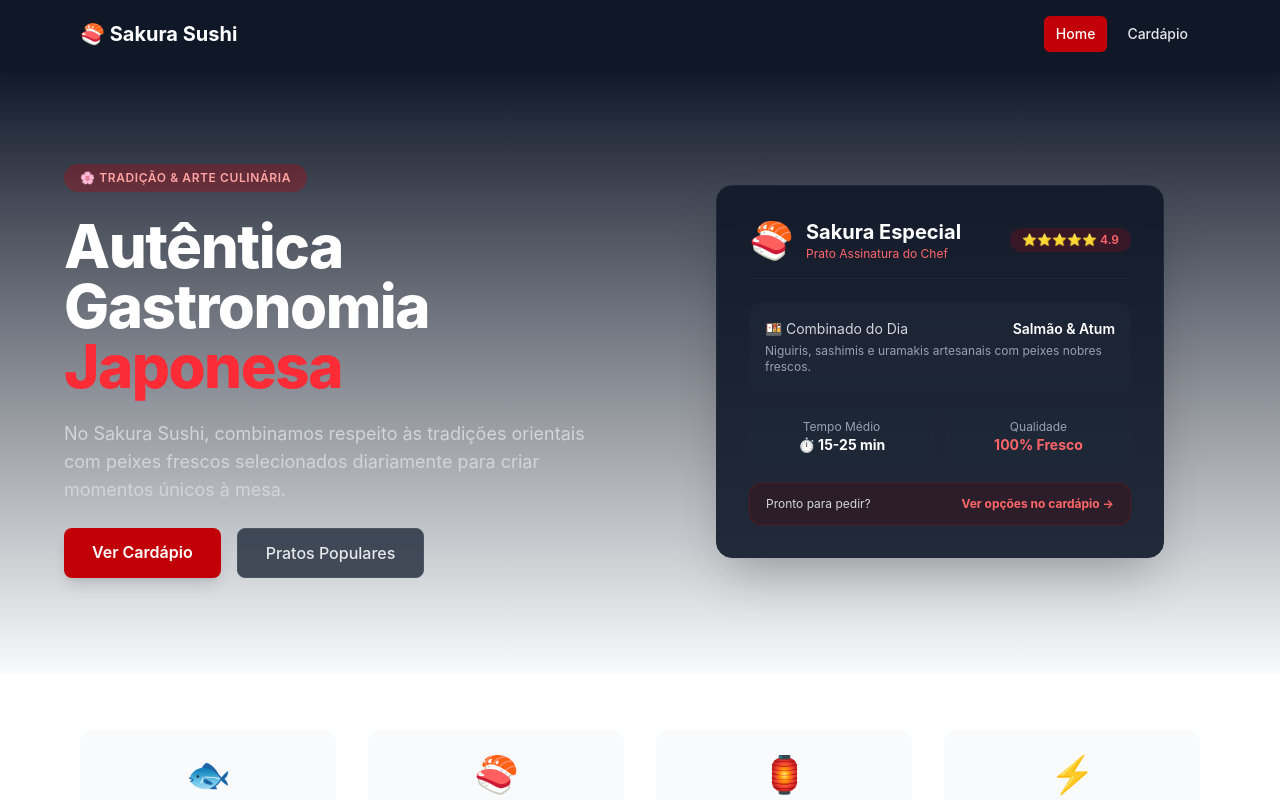
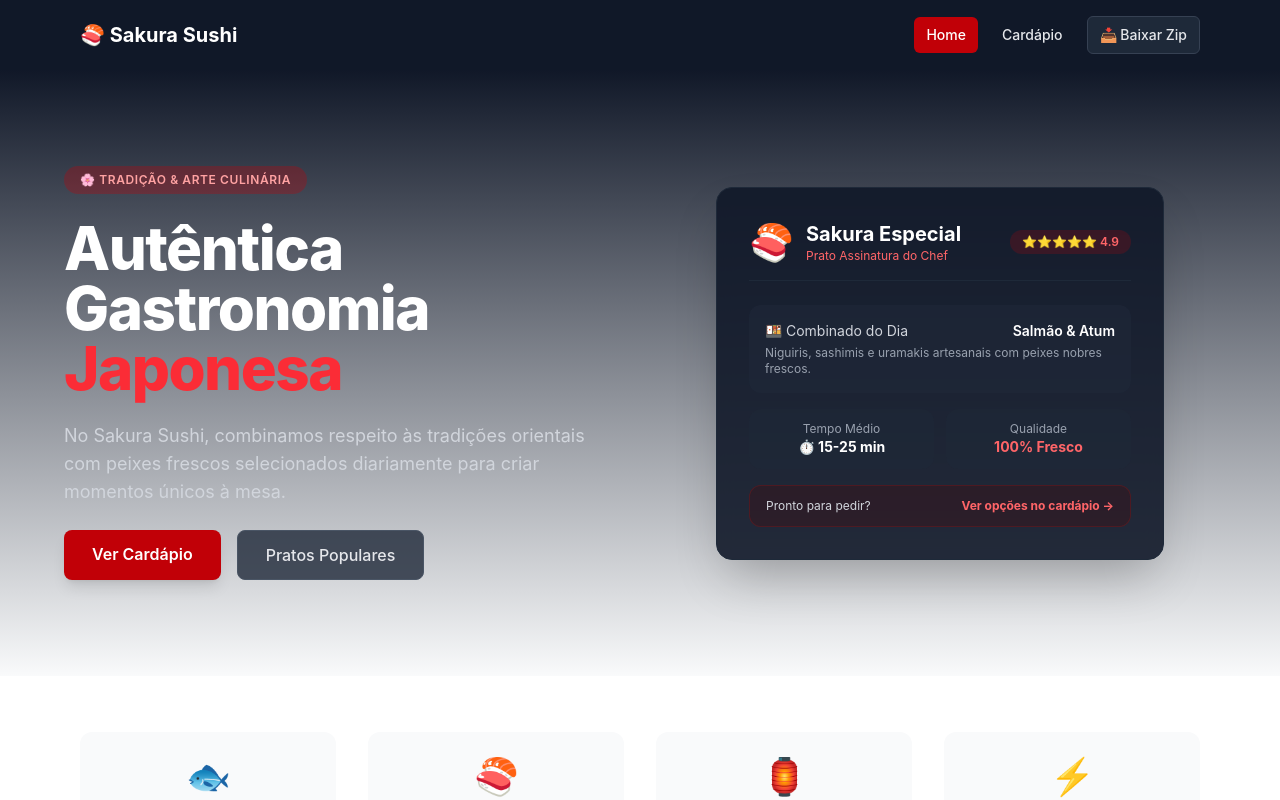
Before and after one commit to ninixzzs/CP5-techflow-dashboard, a React (Vite) app: page / in a window 1280 px wide. Shown: the top 800 px of the page. Built offline with nearby package versions, Linux system fonts and the light colour scheme.

Commit message:
feat: adiciona botao de download do projeto e configuracao para acesso web

```diff
--- a/src/components/Navbar.jsx
+++ b/src/components/Navbar.jsx
@@ -29,17 +29,27 @@ export default function Navbar() {
           {aberto ? '✕' : '☰'}
         </button>
 
-        <ul className="hidden gap-2 md:flex">
+        <ul className="hidden items-center gap-3 md:flex">
           {links.map((l) => (
             <li key={l.to}>
               <NavLink to={l.to} className={estilo}>{l.label}</NavLink>
             </li>
           ))}
+          <li>
+            <a
+              href="/restaurante-japonescp5.zip"
+              download="restaurante-japonescp5.zip"
+              className="inline-flex items-center gap-1.5 rounded-md bg-gray-800 border border-gray-700 px-3 py-2 text-sm font-medium text-gray-200 transition hover:bg-gray-700 hover:text-white"
+              title="Baixar projeto atualizado com commits"
+            >
+              📥 Baixar Zip
+            </a>
+          </li>
         </ul>
       </nav>
 
       {aberto && (
-        <ul className="flex flex-col gap-1 px-4 pb-4 md:hidden">
+        <ul className="flex flex-col gap-2 px-4 pb-4 md:hidden">
           {links.map((l) => (
             <li key={l.to}>
               <NavLink to={l.to} className={estilo} onClick={() => setAberto(false)}>
@@ -47,6 +57,15 @@ export default function Navbar() {
               </NavLink>
             </li>
           ))}
+          <li>
+            <a
+              href="/restaurante-japonescp5.zip"
+              download="restaurante-japonescp5.zip"
+              className="block rounded-md bg-gray-800 border border-gray-700 px-3 py-2 text-center text-sm font-medium text-gray-200 transition hover:bg-gray-700 hover:text-white"
+            >
+              📥 Baixar Projeto (.zip)
+            </a>
+          </li>
         </ul>
       )}
     </header>
--- a/vite.config.js
+++ b/vite.config.js
@@ -1,6 +1,10 @@
 import { defineConfig } from 'vite'
 import react from '@vitejs/plugin-react'
 import tailwindcss from '@tailwindcss/vite'
+
 export default defineConfig({
-plugins: [react(), tailwindcss()],
+  plugins: [react(), tailwindcss()],
+  server: {
+    allowedHosts: true,
+  },
 })
```
Also changed, not shown: 1 other file (tests, documents, lock files or other folders).
